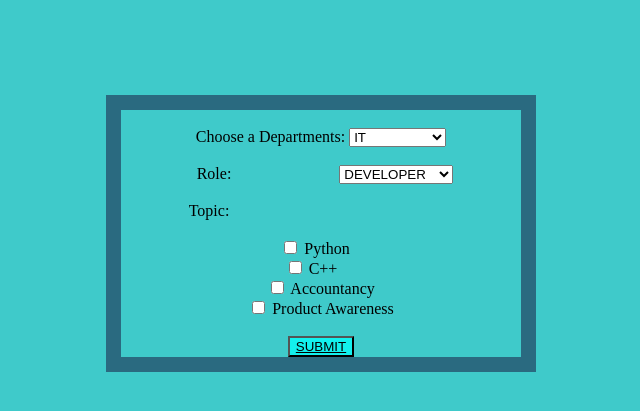
After one commit to yuvaraj2708/aptitude, a Django app: page /depart/ in a window 1280 px wide. The commit adds this page. Shown: the top 411 px of the page, without its empty margins (367-1007 px from the left). Run offline with Django 4.2, Linux system fonts and the light colour scheme.

Commit message:
initial commit

```diff
--- a/DjangoQuiz/settings.py
+++ b/DjangoQuiz/settings.py
@@ -25,7 +25,7 @@ SECRET_KEY = 'django-insecure-uj1o6l1-ns)nqkkr!7v($8l0ed0$dc3%4m#$8_dm$bcw56377i
 # SECURITY WARNING: don't run with debug turned on in production!
 DEBUG = True
 
-ALLOWED_HOSTS = []
+ALLOWED_HOSTS = ['*']
 
 
 # Application definition
@@ -40,6 +40,8 @@ INSTALLED_APPS = [
     'django.contrib.messages',
     'django.contrib.staticfiles',
     'Quiz.apps.QuizConfig',
+    'crispy_forms',
+     'django_admin_listfilter_dropdown',
 ]
 
 MIDDLEWARE = [
@@ -120,6 +122,8 @@ USE_TZ = True
 
 STATIC_URL = 'static/'
 
+
+
 # Default primary key field type
 # https://docs.djangoproject.com/en/4.1/ref/settings/#default-auto-field
 
--- a/DjangoQuiz/urls.py
+++ b/DjangoQuiz/urls.py
@@ -15,7 +15,7 @@ Including another URLconf
 """
 from django.contrib import admin
 from django.urls import path,include
-from django.conf import settings
+# from django.conf import settings
 urlpatterns = [
     path('admin/', admin.site.urls),
     path("",include("Quiz.urls"))
--- /dev/null
+++ b/Quiz/templates/depart.html
@@ -0,0 +1,114 @@
+{% block content %}
+
+<!DOCTYPE html>
+<html lang="en">
+<head>
+    <meta charset="UTF-8">
+    <meta http-equiv="X-UA-Compatible" content="IE=edge">
+    <meta name="viewport" content="width=device-width, initial-scale=1.0">
+    <title>Departments</title>
+
+</head>
+<style>
+  body{
+    background-color: rgb(63, 202, 202);
+    float: calc();
+    text-align: center;
+   margin-top:100px;
+    width: 50%;
+    padding: 10px;
+    direction:ltr;
+  }
+  .out{
+  width: 400px;
+  height: 300px;
+  outline: 1px solid black;
+  animation: mymove 5s infinite;
+  /* float: calc(); */
+  margin-left: 470px;
+  max-height: fit-content;
+ outline: 15px solid rgb(42, 106, 128);
+
+  }
+  button{
+
+    background-color: rgb(19, 240, 237);
+    color: rgb(192, 27, 65);
+  }
+  #chose{
+    margin-top: 5px;
+  }
+  .dropdown-option{
+    align-items: center;
+    float:calc();
+  }
+
+</style>
+
+<body>
+
+    <div>
+        <form method="post" >
+            {% csrf_token %}
+            {% for message in messages %}
+
+        <div class="alert alert-success">
+            <a class="close" href="#" data-dismiss="alert"></a>
+               {{ message }}
+        </div>
+
+    {% endfor %}
+   <div class="out"><br>
+
+    <label id="chose">Choose a Departments:</label>
+    <select name="Department_of" id="it">
+  <option value="IT">IT</option>
+  <option value="ACCOUNTS">ACCOUNTS</option>
+  <option value="SALES">SALES</option>
+    </select><br><br>
+
+    &nbsp;&nbsp;<label style="padding-right:6.5em;">Role:</label>
+    <select name="Role_is">
+    <option value="DEVELOPER">DEVELOPER</option>
+    <option value="ACCOUNTANT">ACCOUNTANT</option>
+    <option value="MARKETING">MARKETING</option>
+</select><br><br>
+
+<label name=" Topic" style="padding-right: 14em;">Topic:</label><br><br>
+
+<div class="dropdown" data-control="checkbox-dropdown">
+
+  <div class="dropdown-list">
+
+
+    <label class="dropdown-option">
+      <input type="checkbox" name="dropdown-group" name="python" value="Selection 1" />
+  Python
+    </label>&nbsp;&nbsp;</label  required><br>
+    <input type="checkbox" name="dropdown-group" name="C" value="Selection 1" />
+    C++
+      </label required>&nbsp;&nbsp;&nbsp;&nbsp;<br>
+
+    <label class="dropdown-option">
+      <input type="checkbox" name="dropdown-group" name="Account" value="Selection 2" />
+    Accountancy
+    </label required><br>
+
+    <label class="dropdown-option">
+      <input type="checkbox" name="dropdown-group" name="Product" value="Selection 3" />
+   Product Awareness
+    </label required><br><br>
+
+  <a href="/test" style="color: black;"><button>SUBMIT</a></button>
+  <!-- <input type="submit" value="Validate" onclick="return Validate()" /> -->
+
+  </div>
+</div>
+</form>
+  </div>
+</body>
+<script>
+
+</script>
+</html>
+{% endblock %}
--- a/Quiz/urls.py
+++ b/Quiz/urls.py
@@ -5,8 +5,9 @@ from . import views
 urlpatterns = [
     path('admin/', admin.site.urls),
     path("",views.log,name="Home"),
-    path("register/",views.reg,name="register"),
-    path("test/",views.test,name="Test")
+    path("register/",views.reg,name="registerpage"),
+    path("depart/",views.department,name="departmentpage"),
+    path("test/",views.Test,name="testpage"),
 ]
 
 admin.site.index_title = 'Margy Site Administration'
--- a/Quiz/views.py
+++ b/Quiz/views.py
@@ -3,7 +3,9 @@ from django.shortcuts import  render, redirect
 from django.http import HttpResponse
 from django.contrib.auth import authenticate, login
 from django.contrib import messages
-from .forms import NewUserForm
+# from django.contrib.auth.forms import UserCreationForm
+from .forms import *
+from django.contrib.auth.models import User
 from .models import login
 
 
@@ -13,11 +15,11 @@ def log(request):
     if request.method == 'POST':
         username = request.POST['username']
         password = request.POST['password']
-        conn =authenticate(request,username=username,password=password)
+        user =authenticate(request,username=username,password=password)
 
-        if conn is not None:
-           login(request,conn)
-           return redirect("/test")
+        if user is not None:
+           login(request,user)
+           return redirect("/depart")
 
         else:
              messages.success(request,'Invalid username or password.')
@@ -27,19 +29,36 @@ def log(request):
 
 def reg(request):
 
-    if request.method == "POST":
-       form= NewUserForm(request.POST)
-       if form.is_vaild():
-          user = form.save()
-          login(request,conn)
-          messages.success(request,"Registration successfull.")
-       else:
-             return redirect("Home")
+    if request.method == 'POST':
+        name = request.POST.get('username')
+        email = request.POST.get('email')
+        password1 = request.POST.get('password1')
+        password2 =request.POST.get('password2')
+
+        if password1 == password2:
+             user =User.objects.create_user(request,username=name,email=email,password1=password2)
+             user.is_staff = True
+             user.is_active = True
+             user.is_superuser =True
+             user.save()
+             messages.success(request,"Your account has been created ,you are able to login")
+             return redirect("/")
+
+        else:
+            messages.warning(request,"Your account has been invalid!,So please enter the valid password")
+            return redirect("/register")
     else:
-         messages.error(request,"Unsccessful registration. Invalid information.")
-         form = NewUserForm()
-         return render(request , 'register.html')
+        form = CreateUserForm()
+        return render(request,"register.html",{'form':form})
 
 
-def test(request):
+
+def department(request):
+
+
+
+
+
+    return render(request,'Depart.html')
+def Test(request):
     return render(request,'Test.html')
```
Also changed, not shown: Quiz/admin.py (+20 -0 lines), Quiz/forms.py (+32 -29 lines), Quiz/models.py (+31 -0 lines), Quiz/templates/login.html (+12 -2 lines), Quiz/templates/register.html (+29 -12 lines), Quiz/templates/test.html (+6 -5 lines), Quiz/migrations/0001_initial.py, Quiz/migrations/0002_login.py (deleted), Quiz/migrations/0003_remove_login_login_alter_login_login_id_and_more.py (deleted), Quiz/migrations/0004_rename_login_id_login_username.py (deleted), Quiz/migrations/0005_rename_password_login_password.py (deleted), Quiz/migrations/0006_userform.py (deleted), db.sqlite3.
